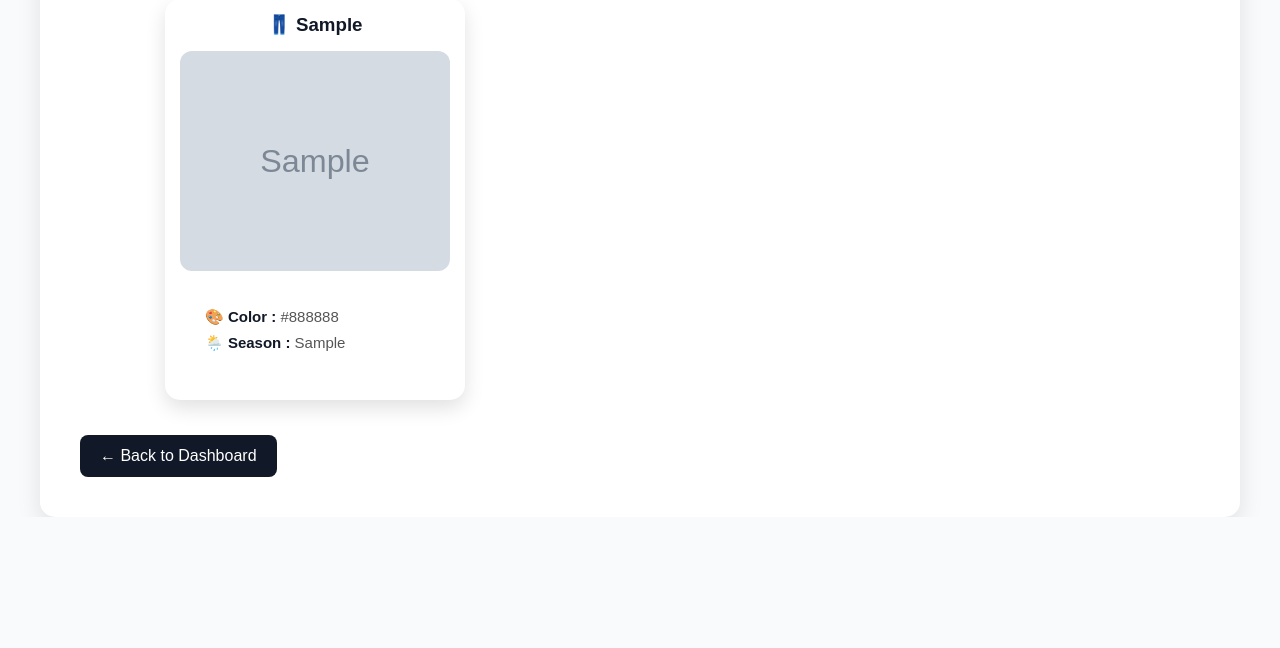
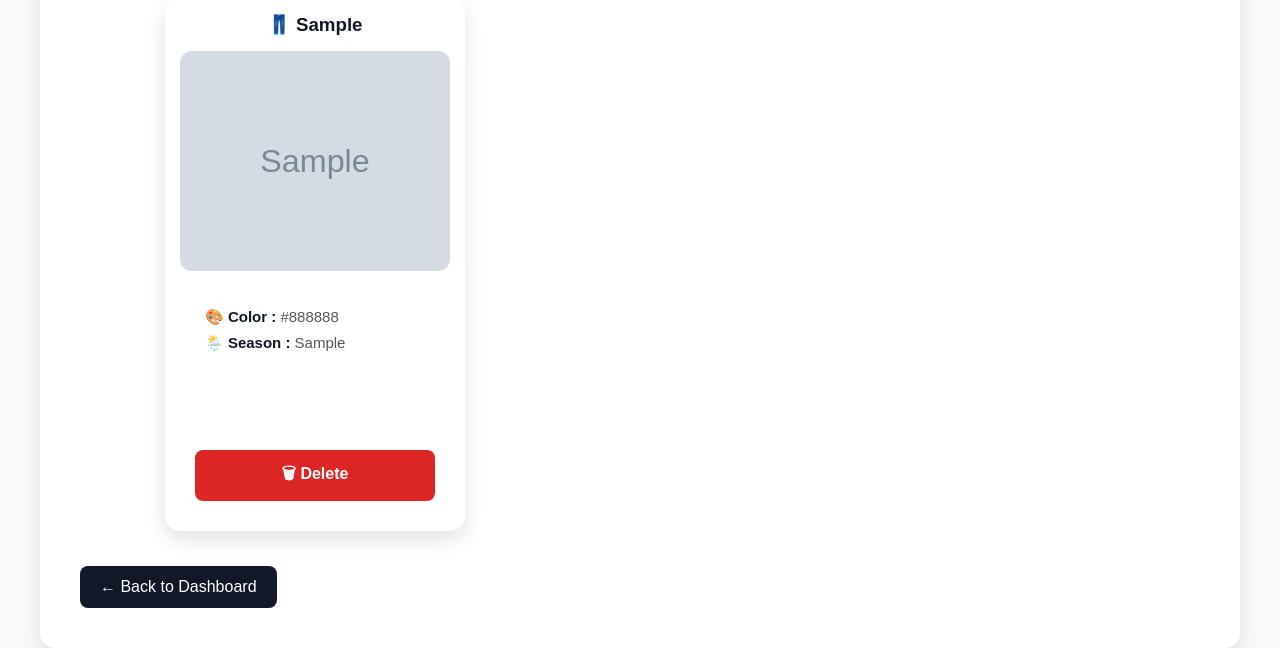
Before and after one commit to ChayaBL/OutfitIQ, a Flask app: page /wardrobe in a window 1280 px wide. Shown: the part 607-1255 px from the top of the page. Before the commit the page ends 1124 px from the top, so only its background shows below. Run offline with Flask 3, Linux system fonts and the light colour scheme; a user stored in the database is signed in; tables that the repository leaves empty hold one stand-in row (values such as "Sample post"); grey boxes marked "Sample" are stand-in pictures.

Commit message:
Add delete functionality for wardrobe items

```diff
--- a/app.py
+++ b/app.py
@@ -63,6 +63,40 @@ def wardrobe():
         "wardrobe.html",
         clothes=clothes
     )
+@app.route("/delete/<int:id>")
+def delete(id):
+
+    connection = sqlite3.connect("outfitiq.db")
+    cursor = connection.cursor()
+
+    # Get image filename
+    cursor.execute(
+        "SELECT image FROM wardrobe WHERE id = ?",
+        (id,)
+    )
+
+    image = cursor.fetchone()
+
+    if image:
+        image_path = os.path.join(
+            app.config["UPLOAD_FOLDER"],
+            image[0]
+        )
+
+        if os.path.exists(image_path):
+            os.remove(image_path)
+
+    # Delete from database
+    cursor.execute(
+        "DELETE FROM wardrobe WHERE id = ?",
+        (id,)
+    )
+
+    connection.commit()
+    connection.close()
+
+    return redirect(url_for("wardrobe"))
+
 @app.route("/dashboard")
 def dashboard():
 
--- a/static/wardrobe.css
+++ b/static/wardrobe.css
@@ -138,3 +138,19 @@ form{
     margin-bottom:15px;
     color:var(--primary);
 }
+.delete-btn{
+    display:block;
+    margin:15px;
+    padding:12px;
+    text-align:center;
+    text-decoration:none;
+    background:#dc2626;
+    color:white;
+    border-radius:8px;
+    font-weight:bold;
+    transition:.3s;
+}
+
+.delete-btn:hover{
+    background:#b91c1c;
+}
--- a/templates/wardrobe.html
+++ b/templates/wardrobe.html
@@ -88,6 +88,14 @@
             <p><b>🌦️ Season : </b> {{ cloth[3] }}</p>
 
         </div>
+        <div class="info">
+
+
+
+        </div>
+        <a href="/delete/{{ cloth[0] }}" class="delete-btn">
+            🗑 Delete
+        </a>
 
     </div>
 
```
Also changed, not shown: outfitiq.db, static/uploads/Jeans.jpg (deleted).
